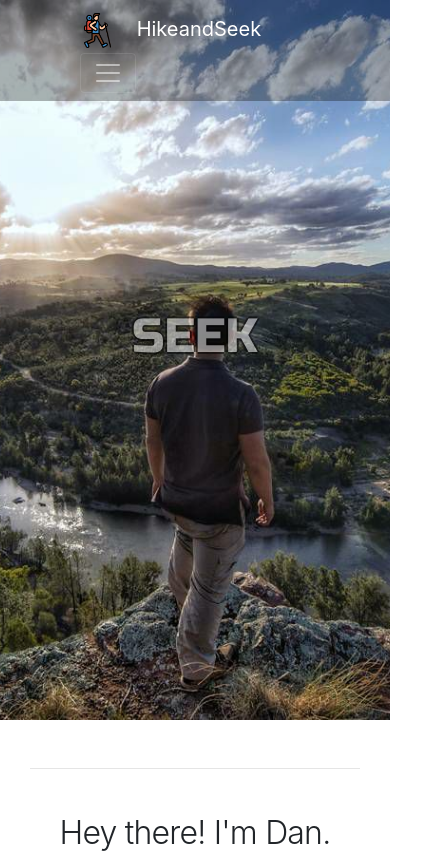
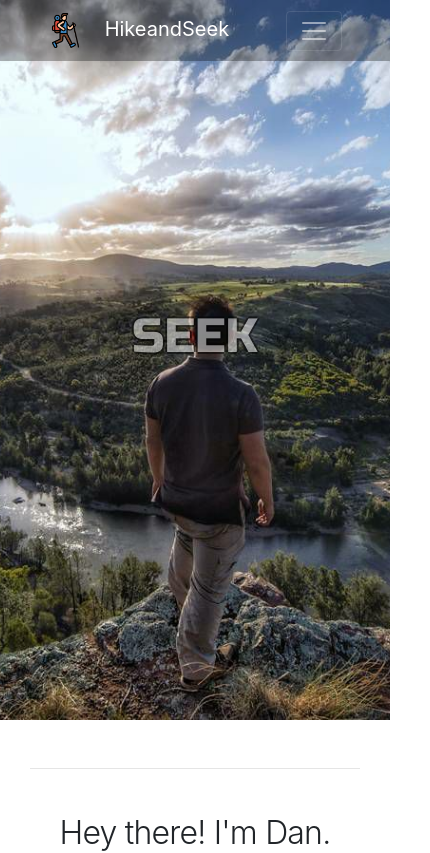
Before and after one commit to VL9/hikeseek, a plain HTML site: page index.html in a window 390 px wide. Shown: the top 853 px of the page, 430 px wide, since content can reach past the window. Drawn offline with Linux system fonts and the light colour scheme; a script that the page names is missing.

Commit message:
fixed review responsiveness

```diff
--- a/css/main.css
+++ b/css/main.css
@@ -121,8 +121,8 @@ h1, h2, h3{
 
 @media(max-width: 700px) {
   .navbar{
-    padding-left: 5em;
-    padding-right: 5em;
+    padding-left: 3em;
+    padding-right: 3em;
   }
 }
 
@@ -177,3 +177,9 @@ h1, h2, h3{
     margin: 0!important;
   }
 }
+
+@media(max-width: 425px) {
+  .reviews iframe{
+    width: 100%;
+  }
+}
```
